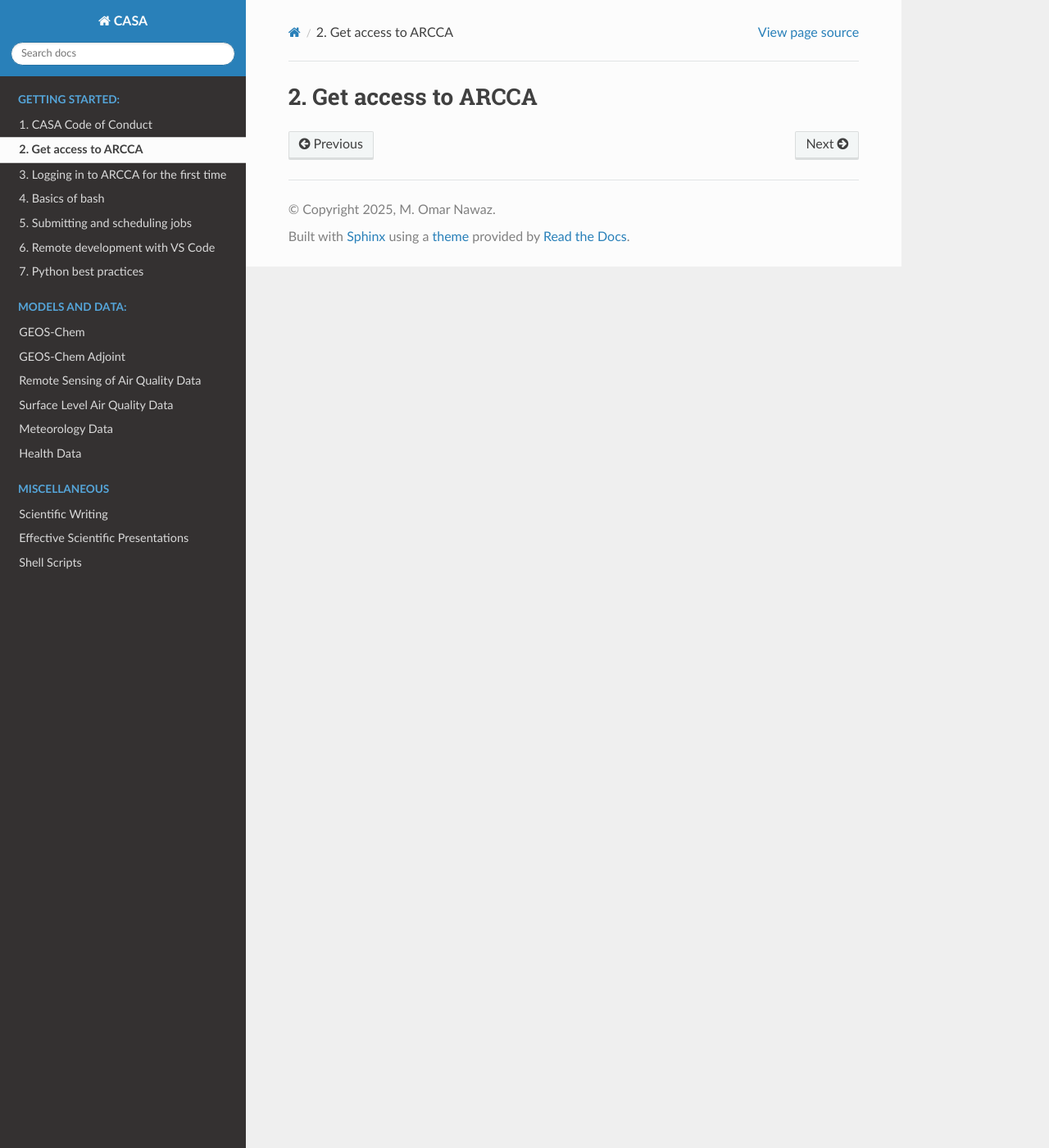
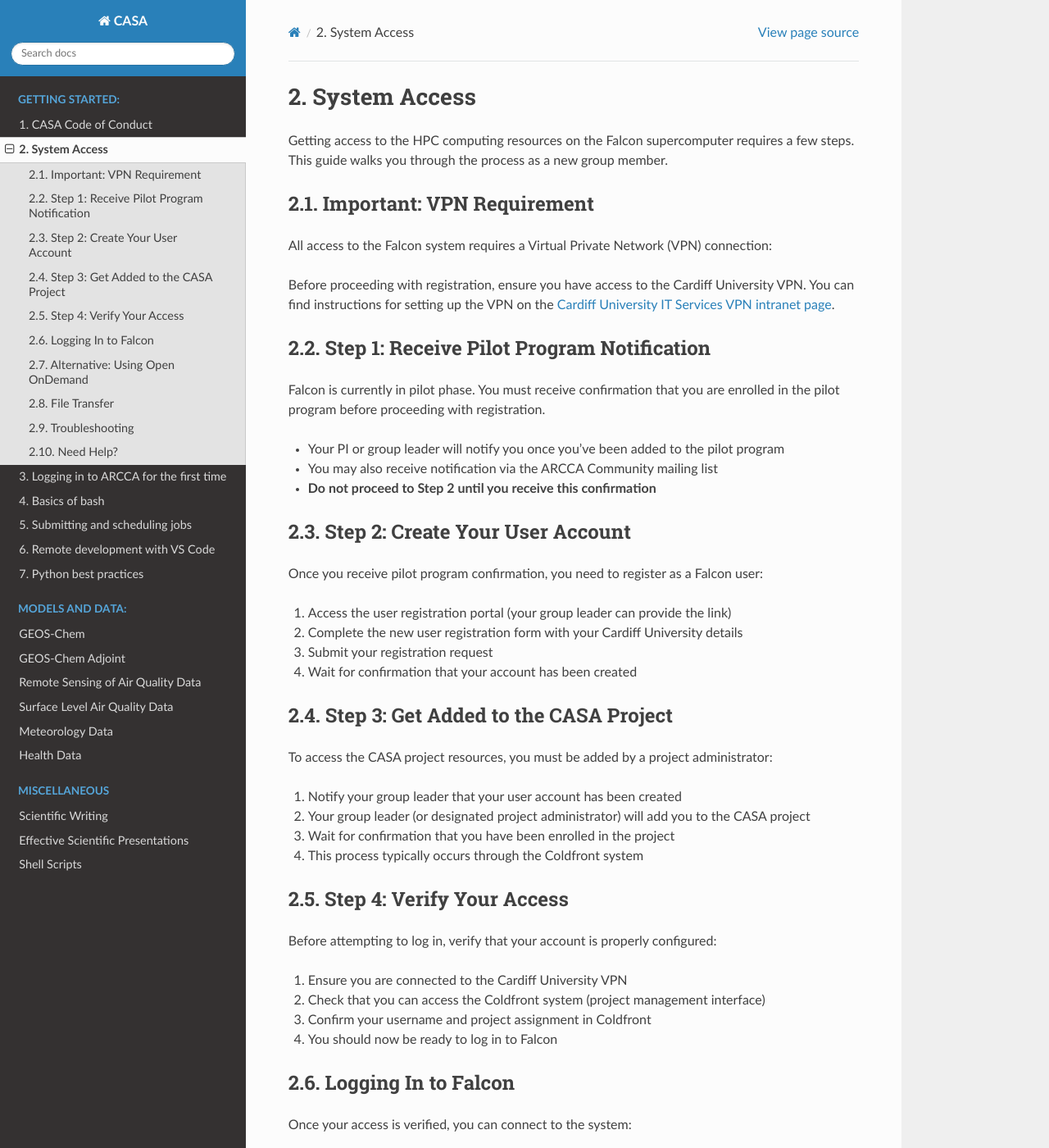
Before and after one commit to omarnawaz/groupwiki, a Sphinx documentation site: the page built from docs/source/getting-started/access.rst, in a window 1280 px wide and 1400 px high. Shown: the whole window at 82% size. Built offline with Sphinx 7.4.7 and the Read the Docs theme 3.1.0, drawn with Linux system fonts in a browser that asks for light colours; some of the changed text lies outside the part shown.

```diff
--- a/docs/source/getting-started/access.rst
+++ b/docs/source/getting-started/access.rst
@@ -1,2 +1,125 @@
-Get access to ARCCA
-=====
+System Access
+========================================
+
+Getting access to the HPC computing resources on the Falcon supercomputer requires a few steps. This guide walks you through the process as a new group member.
+
+Important: VPN Requirement
+------------------------------------
+
+All access to the Falcon system requires a Virtual Private Network (VPN) connection:
+
+
+Before proceeding with registration, ensure you have access to the Cardiff University VPN. You can find instructions for setting up the VPN on the `Cardiff University IT Services VPN intranet page <https://intranet.cardiff.ac.uk/staff/supporting-your-work/it-support/wireless-and-remote-access/off-campus-access/virtual-private-network-vpn>`_.
+
+Step 1: Receive Pilot Program Notification
+------------------------------------
+
+Falcon is currently in pilot phase. You must receive confirmation that you are enrolled in the pilot program before proceeding with registration.
+
+- Your PI or group leader will notify you once you've been added to the pilot program
+- You may also receive notification via the ARCCA Community mailing list
+- **Do not proceed to Step 2 until you receive this confirmation**
+
+Step 2: Create Your User Account
+------------------------------------
+
+Once you receive pilot program confirmation, you need to register as a Falcon user:
+
+1. Access the user registration portal (your group leader can provide the link)
+2. Complete the new user registration form with your Cardiff University details
+3. Submit your registration request
+4. Wait for confirmation that your account has been created
+
+Step 3: Get Added to the CASA Project
+------------------------------------
+
+To access the CASA project resources, you must be added by a project administrator:
+
+1. Notify your group leader that your user account has been created
+2. Your group leader (or designated project administrator) will add you to the CASA project
+3. Wait for confirmation that you have been enrolled in the project
+4. This process typically occurs through the Coldfront system
+
+Step 4: Verify Your Access
+------------------------------------
+
+Before attempting to log in, verify that your account is properly configured:
+
+1. Ensure you are connected to the Cardiff University VPN
+2. Check that you can access the Coldfront system (project management interface)
+3. Confirm your username and project assignment in Coldfront
+4. You should now be ready to log in to Falcon
+
+Logging In to Falcon
+------------------------------------
+
+Once your access is verified, you can connect to the system:
+
+1. **Ensure you are connected to the VPN** (this cannot be stressed enough!)
+2. Open your terminal and use SSH to connect:
+
+   .. code-block:: console
+
+      ssh username@falcon.arcca.cf.ac.uk
+
+3. Replace ``username`` with your Falcon username
+4. Enter your password when prompted
+5. You should now have access to the Falcon system
+
+Alternative: Using Open OnDemand
+------------------------------------
+
+Falcon provides a web-based interface called Open OnDemand that you can use instead of SSH:
+
+1. Ensure you are connected to the VPN
+2. Navigate to the Open OnDemand web portal (link provided by your group leader)
+3. Log in with your Falcon username and password
+4. Access your files, job submissions, and applications through the web interface
+5. This can be easier for file transfer and interactive work
+
+File Transfer
+------------------------------------
+
+To transfer files to and from Falcon:
+
+1. Use ``scp`` (secure copy) for command-line transfers:
+
+   .. code-block:: console
+
+      scp localfile username@falcon.arcca.cf.ac.uk:/path/to/destination
+
+2. Use ``sftp`` for interactive file transfer:
+
+   .. code-block:: console
+
+      sftp username@falcon.arcca.cf.ac.uk
+
+3. The Open OnDemand interface also provides a graphical file manager
+
+Troubleshooting
+------------------------------------
+
+**Cannot connect to Falcon:**
+- Verify you are connected to the Cardiff University VPN
+- Check that your username and password are correct
+- Ensure your account has been added to the CASA project
+
+**Permission denied errors:**
+- Confirm you can access Coldfront successfully
+- Verify your project assignment in Coldfront
+- Contact your group leader or ARCCA support
+
+**Lost access after registration:**
+- Your account may have been removed if you are no longer part of the pilot program
+- Contact ARCCA support or your group leader to reinstate access
+
+Need Help?
+------------------------------------
+
+If you encounter issues during the registration or access process:
+
+- Contact your group leader first—they can often resolve issues directly
+- Reach out to ARCCA support for technical issues
+- Check the `Falcon Documentation <https://wiki.arcca.cf.ac.uk/index.php/Falcon>`_ for more detailed information
+
+Remember: You must be on the VPN to access any Falcon services, regardless of whether you are on campus or not.
```
Also changed, not shown: docs/source/getting-started/coc.rst (+3 -7 lines).
